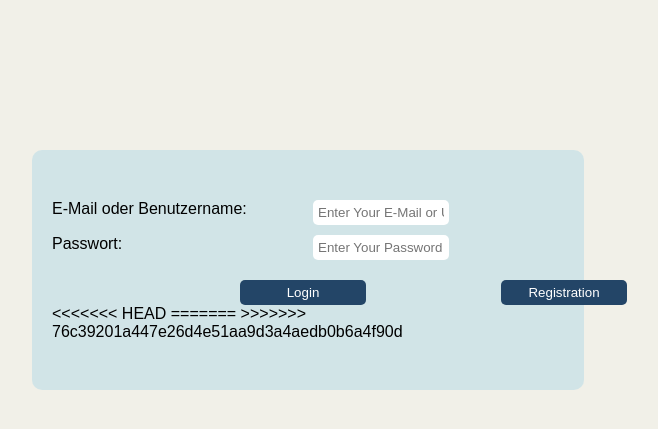
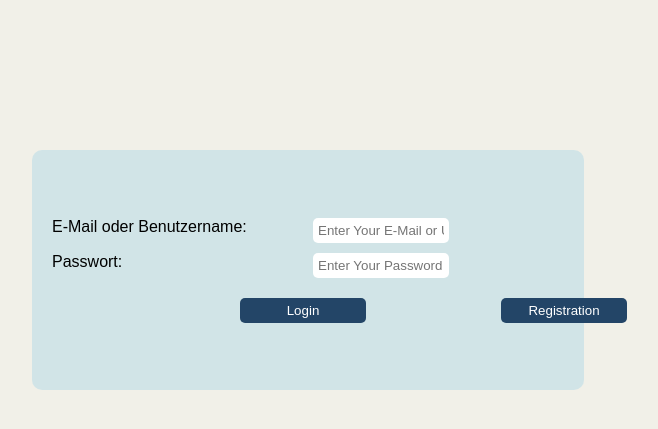
Before and after one commit to MikaGriebsch/Planner, a Django app: page /login/ in a window 1280 px wide. Shown: the part 180-609 px from the top of the page, without its empty margins (332-990 px from the left). Run offline with Django 5.2, Linux system fonts and the light colour scheme.

```diff
--- a/templates/login.html
+++ b/templates/login.html
@@ -24,18 +24,12 @@
             <input type="password" name="password" id="password" placeholder="Enter Your Password" required>
             <button type="submit" style="cursor: pointer" class="submit">Login</button>
             <button style="cursor: pointer" class="submit"><a href="/register">Registration</a></button>
-
         </form>
-<<<<<<< HEAD
-=======
         {% if form.errors %}
             <div class="error-messages">
                 <p>Falscher Benutzername oder Passwort! Bitte noch einmal versuchen.</p>
             </div>
         {% endif %}
-
-
->>>>>>> 76c39201a447e26d4e51aa9d3a4aedb0b6a4f90d
     </div>
 </body>
 </html>
```
